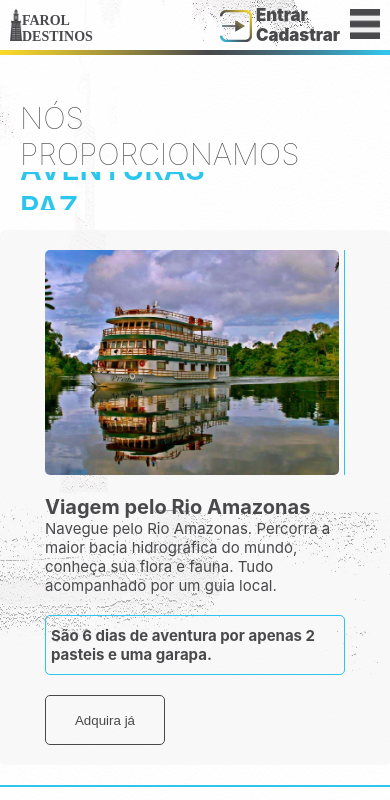
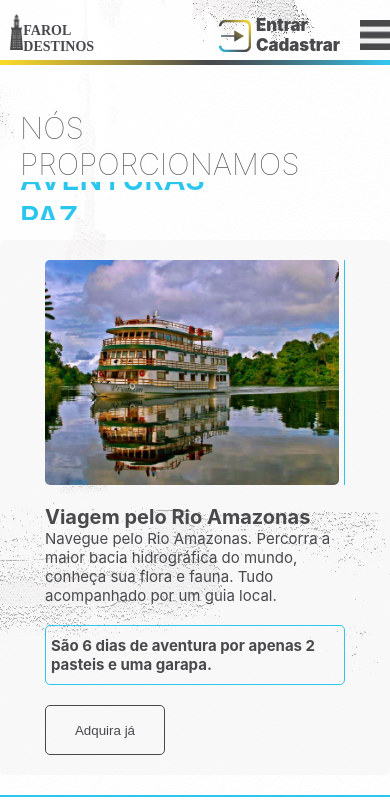
Before and after one commit to Daedaluzz/Daedaluzz.github.io, a plain HTML site: page pacotes.html in a window 390 px wide. Shown: the top 800 px of the page. Drawn offline with Linux system fonts and the light colour scheme.

Commit message:
correçõs na responsividade

```diff
--- a/css/_notes/dwsync.xml
+++ b/css/_notes/dwsync.xml
@@ -4,13 +4,12 @@
 <file name="contato.css" server="ftpupload.net/htdocs/" local="133352943981281221" remote="133353736800000000" Dst="0" />
 <file name="destinos.css" server="ftpupload.net/htdocs/" local="133353694796374334" remote="133353736800000000" Dst="0" />
 <file name="pacotes.css" server="ftpupload.net/htdocs/" local="133353734499144666" remote="133353736800000000" Dst="0" />
-<file name="promocoes.css" server="ftpupload.net/htdocs/" local="133353766594364947" remote="133353736800000000" Dst="0" />
+<file name="promocoes.css" server="ftpupload.net/htdocs/" local="133353915207923618" remote="133353882000000000" Dst="0" />
 <file name="generator_config.txt" server="ftpupload.net/htdocs/" local="133347155080000000" remote="133353736800000000" Dst="0" />
 <file name="inter-variablefont_slntwght-demo.html" server="ftpupload.net/htdocs/" local="133347155080000000" remote="133353736800000000" Dst="0" />
 <file name="inter-variablefont_slntwght-webfont.woff" server="ftpupload.net/htdocs/" local="133347155080000000" remote="133353736800000000" Dst="0" />
 <file name="inter-variablefont_slntwght-webfont.woff2" server="ftpupload.net/htdocs/" local="133347155080000000" remote="133353736800000000" Dst="0" />
 <file name="stylesheet.css" server="ftpupload.net/htdocs/" local="133347155080000000" remote="133353736800000000" Dst="0" />
-<file name="teste css.css" server="ftpupload.net/htdocs/" local="133349746946629492" remote="133353736800000000" Dst="0" />
 <file name="twoweekendssans-regular-demo.html" server="ftpupload.net/htdocs/" local="133347155080000000" remote="133353736800000000" Dst="0" />
 <file name="twoweekendssans-regular-webfont.woff" server="ftpupload.net/htdocs/" local="133347155080000000" remote="133353736800000000" Dst="0" />
 <file name="twoweekendssans-regular-webfont.woff2" server="ftpupload.net/htdocs/" local="133347155080000000" remote="133353736800000000" Dst="0" />
--- a/css/contato.css
+++ b/css/contato.css
@@ -44,6 +44,8 @@ body {
   flex-wrap: wrap;
   animation: fadeInAll ease 4s;
   animation-fill-mode: forwards;
+		position: relative;
+	z-index: 1;
 }
 @keyframes fadeInAll {
   0% {
@@ -66,15 +68,10 @@ body {
 }
 /*texto e logo*/
 .logo {
-  width: 2.2rem;
-  background-image: url("../Images/dakrgreylogo-png-54x150png.png");
-  background-repeat: no-repeat;
-  background-size: contain;
-  background-position: right;
+  display: block;
+  object-fit: cover;
+  height: 6.8rem;
   transition: 0.4s;
-}
-.logo-e-texto:hover .logo {
-  background-image: url("../Images/dakrgreygradlogo-png-54x150.png");
 }
 .texto-logo {
   padding-top: 1rem;
@@ -94,12 +91,13 @@ body {
   display: flex;
   font-weight: 800;
   justify-content: center;
-  gap: 1rem;
+  gap: 2rem;
+	position: relative;
 }
 .login-reg {
   display: flex;
   flex-direction: row;
-  gap: 4px;
+  gap: 0.5rem;
 }
 .icone-reg {
   margin-top: 0.5rem;
@@ -136,28 +134,33 @@ body {
 }
 /*container do drop*/
 .drop-container {
+	padding-top: 1rem;
   align-self: center;
   text-align: right;
-  position: relative;
+  position: absolute;
+	right: 0;
+	top:0;
 }
 /*conteudo do drop*/
 .drop-content {
+	position: relative;
+	margin-top:1rem;
+ width: 92vw;
   display: none;
-  position: absolute;
   right: 0px;
   background-color: var(--dark-grey);
   border-radius: 0.5rem;
-animation: slidedown 0.5s ease;
+	 animation: slidedown 0.6s ease-in;
 
 }
 @keyframes slidedown {
   0% {
+	  transform: translateY(-1rem);
 	  height: 0;
-    transform: translateY(-10px);
   }
   100% {
-	 height:16.5rem;
-    transform: translateY(0);
+	  transform: translateY(0rem);
+	  height: 100%;
   }
 }
 /*links do dropdown*/
@@ -172,10 +175,10 @@ animation: slidedown 0.5s ease;
   animation: fadein 1s ease;
 }
 @keyframes fadein {
-	0%{
+  0% {
     opacity: 0;
   }
-	100%{
+  100% {
     opacity: 1;
   }
 }
@@ -298,15 +301,15 @@ animation: slidedown 0.5s ease;
 	.login-e-icones{
 		align-self: flex-end;
 	}
-  input::-webkit-calendar-picker-indicator {
-    display: none;
+	.login-reg{
+		padding-right: 4rem;
 	}
   .passagem, .bt-bvoo, .logo-e-texto {
     font-size: 1.4rem;
     font-weight: bolder;
   }
-	.logo{
-  width: 1.2rem;
+  .logo {
+    height: 3.7rem;
   }
 }
 /*usado para aumentar ou mostrar elementos em telas maiores*/
--- a/css/destinos.css
+++ b/css/destinos.css
@@ -43,8 +43,10 @@ body {
   display: flex;
   flex-direction: column;
   flex-wrap: wrap;
-  animation: fadeInAll ease 1s;
+  animation: fadeInAll ease 4s;
   animation-fill-mode: forwards;
+		position: relative;
+	z-index: 1;
 }
 @keyframes fadeInAll {
   0% {
@@ -67,15 +69,10 @@ body {
 }
 /*texto e logo*/
 .logo {
-  width: 2.2rem;
-  background-image: url("../Images/dakrgreylogo-png-54x150png.png");
-  background-repeat: no-repeat;
-  background-size: contain;
-  background-position: right;
+  display: block;
+  object-fit: cover;
+  height: 6.8rem;
   transition: 0.4s;
-}
-.logo-e-texto:hover .logo {
-  background-image: url("../Images/dakrgreygradlogo-png-54x150.png");
 }
 .texto-logo {
   padding-top: 1rem;
@@ -95,12 +92,13 @@ body {
   display: flex;
   font-weight: 800;
   justify-content: center;
-  gap: 1rem;
+  gap: 2rem;
+	position: relative;
 }
 .login-reg {
   display: flex;
   flex-direction: row;
-  gap: 4px;
+  gap: 0.5rem;
 }
 .icone-reg {
   margin-top: 0.5rem;
@@ -137,27 +135,33 @@ body {
 }
 /*container do drop*/
 .drop-container {
+	padding-top: 1rem;
   align-self: center;
   text-align: right;
-  position: relative;
+  position: absolute;
+	right: 0;
+	top:0;
 }
 /*conteudo do drop*/
 .drop-content {
+	position: relative;
+	margin-top:1rem;
+ width: 92vw;
   display: none;
-  position: absolute;
   right: 0px;
   background-color: var(--dark-grey);
   border-radius: 0.5rem;
-  animation: slidedown 0.5s ease;
+	 animation: slidedown 0.6s ease-in;
+
 }
 @keyframes slidedown {
   0% {
-    height: 0;
-    transform: translateY(-10px);
+	  transform: translateY(-1rem);
+	  height: 0;
   }
   100% {
-    height: 16.5rem;
-    transform: translateY(0);
+	  transform: translateY(0rem);
+	  height: 100%;
   }
 }
 /*links do dropdown*/
@@ -664,6 +668,9 @@ figcaption {
   .login-e-icones {
     align-self: flex-end;
   }
+	.login-reg{
+		padding-right: 4rem;
+	}
   input::-webkit-calendar-picker-indicator {
     display: none;
   }
@@ -672,7 +679,7 @@ figcaption {
     font-weight: bolder;
   }
   .logo {
-    width: 1.2rem;
+    height: 3.7rem;
   }
 }
 /*usado para aumentar ou mostrar elementos em telas maiores*/
--- a/css/estilos.css
+++ b/css/estilos.css
@@ -44,6 +44,8 @@ body {
   flex-wrap: wrap;
   animation: fadeInAll ease 4s;
   animation-fill-mode: forwards;
+		position: relative;
+	z-index: 1;
 }
 @keyframes fadeInAll {
   0% {
@@ -66,11 +68,9 @@ body {
 }
 /*texto e logo*/
 .logo {
-  width: 2.2rem;
-  background-image: url("../Images/dakrgreylogo-png-54x150png.png");
-  background-repeat: no-repeat;
-  background-size: contain;
-  background-position: right;
+  display: block;
+  object-fit: cover;
+  height: 6.8rem;
   transition: 0.4s;
 }
 .logo-e-texto:hover .logo {
@@ -94,12 +94,13 @@ body {
   display: flex;
   font-weight: 800;
   justify-content: center;
-  gap: 1rem;
+  gap: 2rem;
+	position: relative;
 }
 .login-reg {
   display: flex;
   flex-direction: row;
-  gap: 4px;
+  gap: 0.5rem;
 }
 .icone-reg {
   margin-top: 0.5rem;
@@ -136,28 +137,33 @@ body {
 }
 /*container do drop*/
 .drop-container {
+	padding-top: 1rem;
   align-self: center;
   text-align: right;
-  position: relative;
+  position: absolute;
+	right: 0;
+	top:0;
 }
 /*conteudo do drop*/
 .drop-content {
+	position: relative;
+	margin-top:1rem;
+ width: 92vw;
   display: none;
-  position: absolute;
   right: 0px;
   background-color: var(--dark-grey);
   border-radius: 0.5rem;
-animation: slidedown 0.5s ease;
+	 animation: slidedown 0.6s ease-in;
 
 }
 @keyframes slidedown {
   0% {
+	  transform: translateY(-1rem);
 	  height: 0;
-    transform: translateY(-10px);
   }
   100% {
-	 height:16.5rem;
-    transform: translateY(0);
+	  transform: translateY(0rem);
+	  height: 100%;
   }
 }
 /*links do dropdown*/
@@ -172,10 +178,10 @@ animation: slidedown 0.5s ease;
   animation: fadein 1s ease;
 }
 @keyframes fadein {
-	0%{
+  0% {
     opacity: 0;
   }
-	100%{
+  100% {
     opacity: 1;
   }
 }
@@ -471,6 +477,9 @@ animation: slidedown 0.5s ease;
   .login-e-icones {
     align-self: flex-end;
   }
+  	.login-reg{
+		padding-right: 4rem;
+	}
   input::-webkit-calendar-picker-indicator {
     display: none;
   }
@@ -479,7 +488,7 @@ animation: slidedown 0.5s ease;
     font-weight: bolder;
   }
   .logo {
-     width: 1.2rem;
+    height: 3.7rem;
   }
 }
 /*usado para aumentar ou mostrar elementos em telas maiores*/
--- a/css/pacotes.css
+++ b/css/pacotes.css
@@ -40,11 +40,14 @@ body {
 }
 .cabecalho {
   width: 100%;
+  margin-top: 1rem;
   display: flex;
   flex-direction: column;
   flex-wrap: wrap;
   animation: fadeInAll ease 4s;
   animation-fill-mode: forwards;
+	position: relative;
+	z-index: 1;
 }
 @keyframes fadeInAll {
   0% {
@@ -67,15 +70,10 @@ body {
 }
 /*texto e logo*/
 .logo {
-  width: 2.2rem;
-  background-image: url("../Images/dakrgreylogo-png-54x150png.png");
-  background-repeat: no-repeat;
-  background-size: contain;
-  background-position: right;
+  display: block;
+  object-fit: cover;
+  height: 6.8rem;
   transition: 0.4s;
-}
-.logo-e-texto:hover .logo {
-  background-image: url("../Images/dakrgreygradlogo-png-54x150.png");
 }
 .texto-logo {
   padding-top: 1rem;
@@ -95,12 +93,12 @@ body {
   display: flex;
   font-weight: 800;
   justify-content: center;
-  gap: 1rem;
+  gap: 2rem;
 }
 .login-reg {
   display: flex;
   flex-direction: row;
-  gap: 4px;
+  gap: 0.5rem;
 }
 .icone-reg {
   margin-top: 0.5rem;
@@ -137,27 +135,35 @@ body {
 }
 /*container do drop*/
 .drop-container {
+	padding-top: 1rem;
   align-self: center;
   text-align: right;
-  position: relative;
+  position: absolute;
+	right: 0;
+	top:0;
+	z-index: 1;
 }
 /*conteudo do drop*/
 .drop-content {
+	position: relative;
+	margin-top:1rem;
+ width: 92vw;
   display: none;
-  position: absolute;
   right: 0px;
   background-color: var(--dark-grey);
   border-radius: 0.5rem;
-  animation: slidedown 0.5s ease;
+	 animation: slidedown 0.6s ease-in;
+	z-index: 1;
+
 }
 @keyframes slidedown {
   0% {
-    height: 0;
-    transform: translateY(-10px);
+	  transform: translateY(-1rem);
+	  height: 0;
   }
   100% {
-    height: 16.5rem;
-    transform: translateY(0);
+	  transform: translateY(0rem);
+	  height: 100%;
   }
 }
 /*links do dropdown*/
@@ -486,15 +492,15 @@ h3 {
   .login-e-icones {
     align-self: flex-end;
   }
-  input::-webkit-calendar-picker-indicator {
-    display: none;
-  }
+ 	.login-reg{
+		padding-right: 4rem;
+	}
   .passagem, .bt-bvoo, .logo-e-texto {
     font-size: 1.4rem;
     font-weight: bolder;
   }
   .logo {
-    width: 1.2rem;
+    height: 3.7rem;
   }
 }
 /*usado para aumentar ou mostrar elementos em telas maiores*/
--- a/css/promocoes.css
+++ b/css/promocoes.css
@@ -46,6 +46,8 @@ body {
   flex-wrap: wrap;
   animation: fadeInAll ease 4s;
   animation-fill-mode: forwards;
+		position: relative;
+	z-index: 1;
 }
 @keyframes fadeInAll {
   0% {
@@ -68,15 +70,10 @@ body {
 }
 /*texto e logo*/
 .logo {
-  width: 2.2rem;
-  background-image: url("../Images/dakrgreylogo-png-54x150png.png");
-  background-repeat: no-repeat;
-  background-size: contain;
-  background-position: right;
+  display: block;
+  object-fit: cover;
+  height: 6.8rem;
   transition: 0.4s;
-}
-.logo-e-texto:hover .logo {
-  background-image: url("../Images/dakrgreygradlogo-png-54x150.png");
 }
 .texto-logo {
   padding-top: 1rem;
@@ -96,12 +93,13 @@ body {
   display: flex;
   font-weight: 800;
   justify-content: center;
-  gap: 1rem;
+  gap: 2rem;
+	position: relative;
 }
 .login-reg {
   display: flex;
   flex-direction: row;
-  gap: 4px;
+  gap: 0.5rem;
 }
 .icone-reg {
   margin-top: 0.5rem;
@@ -138,27 +136,33 @@ body {
 }
 /*container do drop*/
 .drop-container {
+	padding-top: 1rem;
   align-self: center;
   text-align: right;
-  position: relative;
+  position: absolute;
+	right: 0;
+	top:0;
 }
 /*conteudo do drop*/
 .drop-content {
+	position: relative;
+	margin-top:1rem;
+ width: 92vw;
   display: none;
-  position: absolute;
   right: 0px;
   background-color: var(--dark-grey);
   border-radius: 0.5rem;
-  animation: slidedown 0.5s ease;
+	 animation: slidedown 0.6s ease-in;
+
 }
 @keyframes slidedown {
   0% {
-    height: 0;
-    transform: translateY(-10px);
+	  transform: translateY(-1rem);
+	  height: 0;
   }
   100% {
-    height: 16.5rem;
-    transform: translateY(0);
+	  transform: translateY(0rem);
+	  height: 100%;
   }
 }
 /*links do dropdown*/
@@ -438,6 +442,9 @@ figure:hover figcaption {
   .login-e-icones {
     align-self: flex-end;
   }
+	.login-reg{
+		padding-right: 4rem;
+	}
   input::-webkit-calendar-picker-indicator {
     display: none;
   }
@@ -446,7 +453,7 @@ figure:hover figcaption {
     font-weight: bolder;
   }
   .logo {
-    width: 1.2rem;
+    height: 3.7rem;
   }
 }
 /*usado para aumentar ou mostrar elementos em telas maiores*/
--- a/pacotes.html
+++ b/pacotes.html
@@ -9,7 +9,7 @@
 <body >
 <header class="cabecalho"> <!--Cabeçalho-->
   <div class="cabecalho-top"> <a class="logo-e-texto" href="index.html">
-    <div class="logo"> </div>
+    <img src="Images/dakrgreylogo-png-54x150png.png" class="logo">
     <div class="texto-logo"><span>FAROL</span> <span>DESTINOS</span></div>
     </a>
     <!--Logo e texto-->
```
Also changed, not shown: Images/_notes/dwsync.xml (+37 -0 lines), contato.html (+1 -1 lines), destinos.html (+1 -1 lines), index.html (+1 -1 lines), promocoes.html (+1 -1 lines). Lines whose indentation alone changed are shown as unchanged.
